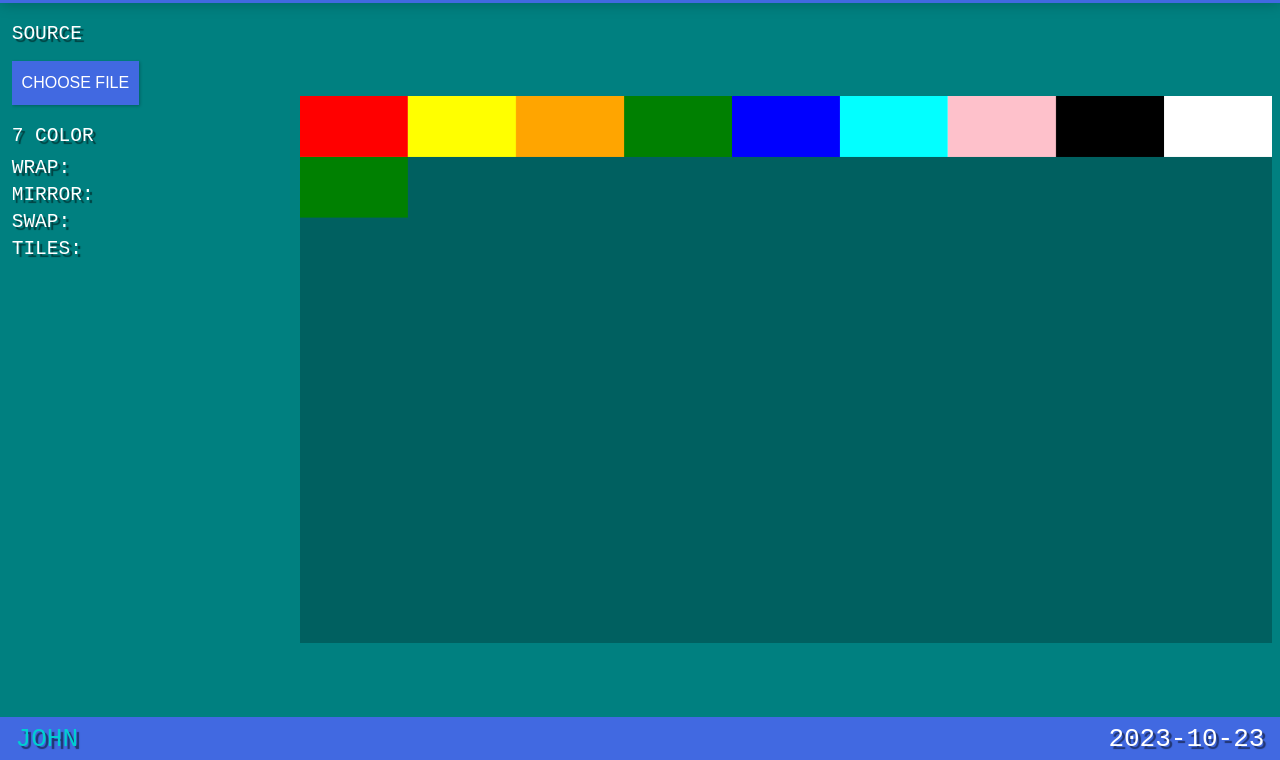
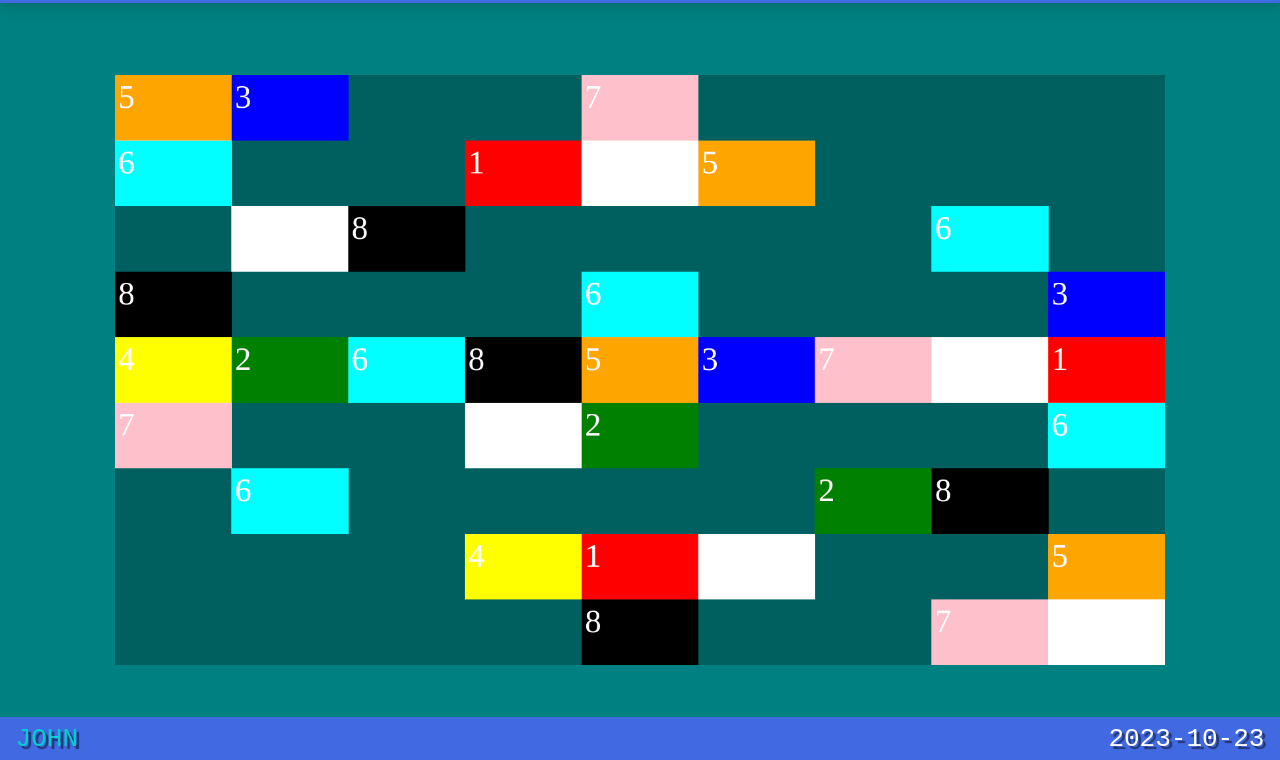
Before and after one commit to johntalton/wave-function-collapse, a plain HTML site: page index.html in a window 1280 px wide. Shown: the part 40-800 px from the top of the page. Drawn offline with Linux system fonts and the light colour scheme.

Commit message:
updates with beeps 🔔

```diff
--- a/index.html
+++ b/index.html
@@ -18,7 +18,7 @@
 			<h1>Wave Function Collapse</h1>
 			<h2>High Resolution - Texture #1</h2>
 		</header>
-		<aside data-open>
+		<aside>
 			<form method="dialog" onchange="window.postMessage({ type: 'sourcePicker' })">
 				<label for="sourcePicker">Source</label>
 				<input id="sourcePicker" name="sourcePicker" type="file" accept="image/*" />
--- a/index.js
+++ b/index.js
@@ -1,6 +1,44 @@
 
-import { WaveFunctionCollapse } from "./wfc.js"
+import { WaveFunctionCollapse, consoleGrid } from "./wfc.js"
 import { UI } from './ui.js'
+
+const WIKIPEDIA_ITEMS =  [
+	{ resolved: 5 }, { resolved: 3 }, { },			{ }, { resolved: 7 }, { },			{ }, { }, { },
+	{ resolved: 6 }, { }, { },			{ resolved: 1 }, { resolved: 9 }, { resolved: 5 },			{ }, { }, { },
+	{ }, { resolved: 9 }, { resolved: 8 },			{ }, { }, { },			{ }, { resolved: 6 }, { },
+
+	{ resolved: 8 }, { }, { },			{ }, { resolved: 6 }, { },			{ }, { }, { resolved: 3 },
+	{ resolved: 4 }, { }, { },			{ resolved: 8 }, { }, { resolved: 3 },			{ }, { }, { resolved: 1 },
+	{ resolved: 7 }, { }, { },			{ }, { resolved: 2 }, { },			{ }, { }, { resolved: 6 },
+
+	{ }, { resolved: 6 }, { },			{ }, { }, { },			{ resolved: 2 }, { resolved: 8 }, { },
+	{ }, { }, { },			{ resolved: 4 }, { resolved: 1 }, { resolved: 9 },			{ }, { }, { resolved: 5 },
+	{ }, { }, { },			{ }, { resolved: 8 }, { },			{ }, { resolved: 7 }, { resolved: 9 },
+]
+	.map(item => ({
+		...item,
+		resolved: item.resolved !== undefined ? item.resolved - 1 : undefined
+	}))
+
+
+const NOT_FUN = [
+		{ }, { resolved: 2 }, { },			{ }, { }, { },			{ }, { }, { },
+		{ }, { }, { },			{ resolved: 6 }, { }, { },			{ }, { }, { resolved: 3 },
+		{ }, { resolved: 7 }, { resolved: 4 },			{ }, { resolved: 8 }, { },			{ }, { }, { },
+
+		{ }, { }, { },			{ }, { }, { resolved: 3 },			{ }, { }, { resolved: 2 },
+		{ }, { resolved: 8 }, { },			{ }, { resolved: 4 }, { },			{ }, { resolved: 1 }, { },
+		{ resolved: 6 }, { }, { },			{ resolved: 5 }, { }, { },			{ }, { }, { },
+
+		{ }, { }, { },			{ }, { resolved: 1 }, { },			{ resolved: 7 }, { resolved: 8 }, { },
+		{ resolved: 5 }, { }, { },			{ }, { }, { resolved: 9 },			{ }, { }, { },
+		{ }, { }, { },			{ }, { }, { },			{ }, { resolved: 4 }, { },
+	]
+	.map(item => ({
+		...item,
+		resolved: item.resolved !== undefined ? item.resolved - 1 : undefined
+	}))
+
 
 function setup() {
 	const source = document.getElementById('source')
@@ -10,7 +48,7 @@ function setup() {
 		colorSpace: 'display-p3'
 	})
 
-	context.imageSmoothingEnabled = false
+	context.imageSmoothingEnabled = true
 
 	return {
 		canvas, context,
@@ -19,19 +57,21 @@ function setup() {
 		grid: {
 			height: 9,
 			width: 9,
-			items: [
-				{ }, { }, { },  { }, { }, { },  { }, { }, { },
-				{ }, { }, { },  { }, { }, { },  { }, { }, { },
-				{ }, { }, { },  { }, { }, { },  { }, { }, { },
+			items: WIKIPEDIA_ITEMS,
+			// items: NOT_FUN,
+		// 	items: [
+		// 		{ }, { }, { },  { resolved: 0 }, { }, { },  { }, { }, { },
+		// 		{ }, { }, { },  { }, { }, { },  { }, { }, { },
+		// 		{ }, { }, { },  { }, { }, { },  { }, { }, { },
 
-				{ }, { }, { },  { }, { }, { },  { }, { }, { },
-				{ }, { }, { },  { }, { }, { },  { }, { }, { },
-				{ }, { }, { },  { }, { }, { },  { }, { }, { },
+		// 		{ }, { }, { },  { }, { }, { },  { }, { }, { },
+		// 		{ }, { }, { },  { }, { }, { },  { }, { }, { },
+		// 		{ }, { }, { },  { }, { }, { },  { }, { }, { },
 
-				{ }, { }, { },  { }, { }, { },  { }, { }, { },
-				{ }, { }, { },  { }, { }, { },  { }, { }, { },
-				{ }, { }, { },  { }, { }, { },  { }, { }, { },
-			]
+		// 		{ }, { }, { },  { }, { }, { },  { }, { }, { },
+		// 		{ }, { }, { },  { }, { }, { },  { }, { }, { },
+		// 		{ }, { }, { },  { }, { }, { },  { }, { }, { },
+		// 	]
 		},
 		tiles: [
 			{ name: '1', weight: 1, color: 'red' },
@@ -41,23 +81,22 @@ function setup() {
 			{ name: '5', weight: 1, color: 'orange' },
 			{ name: '6', weight: .1, color: 'cyan' },
 			{ name: '7', weight: .1, color: 'pink' },
-			{ name: '8', weight: .01, color: 'black' },
+			{ name: '8', weight: 1, color: 'black' },
 			{ name: '9', weight: .01, color: 'white' },
 		]
 
 		// grid: {
-		// 	height: 2,
+		// 	height: 3,
 		// 	width: 3,
 		// 	items: [
+		// 		{}, {}, {},
 		// 		{}, {}, {},
 		// 		{}, {}, {}
 		// 	]
 		// },
 		// tiles: [
-		// 	{ name: 'bar', weight: .25, color: 'red' },
-		// 	{ name: 'foo', weight: .5, color: 'green' },
-		// 	{ name: 'bar', weight: 1, color: 'blue' },
-		// 	{ name: 'qix', weight: 1, color: 'yellow' }
+		// 	{ name: 'X', weight: 1, color: 'green' },
+		// 	{ name: 'O', weight: 1, color: 'blue' },
 		// ]
 	}
 }
@@ -94,24 +133,66 @@ function render(config) {
 
 			config.context.fillRect(canvasX, canvasY, cellWidth, cellHeight)
 
-			// config.context.fillStyle = 'black'
-			// config.context.font = '50px san-serif'
-			// config.context.fillText('0,1,2,3,4,5', canvasX + 5, canvasY + cellHeight / 2)
+			if(resolved) {
+				const tile = config.tiles[item.resolved]
+
+				config.context.fillStyle = 'white'
+				config.context.font = '50px san-serif'
+				config.context.fillText(tile.name, canvasX + 5, canvasY + cellHeight / 2)
+			}
 
 		}
 	}
+
+	// if(config.grid.resolved !== true)
+	// 	update(config)
 }
 
 function update(config) {
 	config.grid = WaveFunctionCollapse.collapse(config.grid, config.tiles)
-	render(config)
+	// console.log(consoleGrid(config.grid))
+	// render(config)
 
 	if(config.grid.resolved === true) { clearInterval(config.updateTimer) }
 }
 
 async function onContentLoaded() {
+
+	//
+	window.addEventListener('keydown', event => {
+		const keys = [ 'ArrowRight', 'ArrowLeft' ]
+		if(!keys.includes(event.key)) { return }
+
+		const frequency = event.key === 'ArrowRight' ? 260 :
+			event.key === 'ArrowLeft' ? 300 :
+			0
+
+		//
+		const audioContext = new window.AudioContext()
+
+		const oscillator = new OscillatorNode(audioContext, {
+			type: 'sine',
+			frequency
+		})
+		// oscillator.type = 'square'
+		// oscillator.frequency.setValueAtTime(440, audioContext.currentTime)
+
+		const gain = new GainNode(audioContext)
+		gain.gain.value = 0
+
+		oscillator.connect(gain).connect(audioContext.destination)
+
+		gain.gain.setValueAtTime(.0125, audioContext.currentTime + .125)
+		gain.gain.setValueAtTime(.00125, audioContext.currentTime + .25)
+
+		oscillator.start(audioContext.currentTime)
+		oscillator.stop(audioContext.currentTime + .25)
+	})
+
 	//
 	const config = setup()
+
+	config.grid = WaveFunctionCollapse.normalizeGrid(config.grid, config.tiles)
 
 	//
 	onmessage = event => {
@@ -130,7 +211,9 @@ async function onContentLoaded() {
 	//
 	config.updateTimer = setInterval(() => {
 		update(config)
-	}, 1000 * .51)
+		render(config)
+	}, 1000 * 1)
+
 	update(config)
 }
 
--- a/wfc.js
+++ b/wfc.js
@@ -7,10 +7,15 @@
 // }
 
 
-function gridItemEntropy(item, tiles) {
+function gridItemEntropy(item, tiles, strong = true) {
 	const { superPositions } = {
 		superPositions: [ ...new Array(tiles.length)].map((_, i) => i),
 		...item
+	}
+
+	if(strong) {
+		if(superPositions.length === 1) { return 0 }
+		return 1
 	}
 
 	return superPositions.length / tiles.length
@@ -29,8 +34,70 @@ function selectSuperPosition(item, tiles) {
 	return fullResult.pos
 }
 
+function propagateSudoku(grid, tiles, candidate, resolvedTilePos) {
+
+	const targetX = candidate.idx % grid.width
+	const targetY = Math.floor(candidate.idx / grid.width)
+
+	const column = grid.items.filter((_, idx) => {
+		const x = idx % grid.width
+		return x === targetX
+	})
+
+	// console.log(column)
+
+	const row = grid.items.filter((_, idx) => {
+		const y = Math.floor(idx / grid.width)
+		return y === targetY
+	})
+
+	const sy = 27 * Math.floor(targetY / 3)
+	const sx = 3 * Math.floor(targetX / 3)
+	const s = sy + sx
+	const cubIdxs = [
+		s, s + 1, s + 2,
+		s + 9, s + 9 + 1, s + 9 + 2,
+		s + 18, s + 18 + 1, s + 18 + 2,
+	]
+
+	// console.log('cube', targetX, targetY, cubIdxs)
+	const cube = grid.items.filter((_, idx) => {
+		return cubIdxs.includes(idx)
+	})
+
+	// console.log({ column, row, cube })
+	const all = [ ...column, ...row, ...cube ]
+	all.forEach(item => {
+		item.superPositions = item.superPositions || [ ...new Array(tiles.length)].map((_, i) => i)
+		item.superPositions = item.superPositions.filter(pos => pos != resolvedTilePos)
+	})
+
+	return grid
+}
+
+
+
 
 export class WaveFunctionCollapse {
+	static normalizeGrid(grid, tiles) {
+
+		const resolvedItems = grid.items
+			.map((item, idx) => ({ ...item, idx }))
+			.filter(item => (item.resolved !== undefined))
+
+		for(const ri of resolvedItems) {
+			// console.log(ri)
+			propagateSudoku(grid, tiles, ri, ri.resolved)
+		}
+
+		return grid
+
+		// return {
+		// 	...grid,
+		// 	items: grid.items.map(item => ({ ...item, resolved: undefined }))
+		// }
+	}
+
 	static collapse(grid, tiles) {
 		// console.log('collapse', grid, tiles)
 
@@ -43,7 +110,7 @@ export class WaveFunctionCollapse {
 				const e = gridItemEntropy(item, tiles)
 
 				const targetX = idx % grid.width
-			const targetY = Math.floor(idx / grid.width)
+				const targetY = Math.floor(idx / grid.width)
 
 				return { item, idx, e, targetX, targetY }
 			})
@@ -57,11 +124,16 @@ export class WaveFunctionCollapse {
 		}
 
 		// console.log('selected candidate', candidate, rest)
+		if(candidate.item.superPositions !== undefined && candidate.item.superPositions.length <= 0) {
+			console.log('grid candidate exhausted superPositions', candidate)
+			grid.resolved = true
+			return grid
+		}
 
 		//
 		// resolve grid item
 		const resolvedTilePos = selectSuperPosition(candidate.item, tiles)
-		const resolvedTile = tiles[resolvedTilePos]
+		// const resolvedTile = tiles[resolvedTilePos]
 
 		candidate.item.resolved = resolvedTilePos
 		candidate.item.superPositions = []
@@ -71,45 +143,7 @@ export class WaveFunctionCollapse {
 		//
 		// propagate constraints to neighbors
 		// custom ...
-		{
-			const targetX = candidate.idx % grid.width
-			const targetY = Math.floor(candidate.idx / grid.width)
-
-			const column = grid.items.filter((item, idx) => {
-				const x = idx % grid.width
-				return x === targetX
-			})
-
-			const row = grid.items.filter((item, idx) => {
-				const y = Math.floor(idx / grid.width)
-				return y === targetY
-			})
-
-			const sy =  27 * Math.floor(targetY / 3)
-			const sx = 3 * Math.floor(targetX / 3)
-			const s = sy + sx
-			const cubIdxs = [
-				s, s + 1, s + 2,
-				s + 9, s + 9 + 1, s + 9 + 2,
-				s + 18, s + 18 + 1, s + 18 + 2,
-			]
-
-			// console.log('cube', targetX, targetY, cubIdxs)
-			const cube = grid.items.filter((item, idx) => {
-				return cubIdxs.includes(idx)
-			})
-
-			// console.log({ column, row, cube })
-			const all = [ ...column, ...row, ...cube ]
-			all.forEach(item => {
-				item.superPositions = item.superPositions || [ ...new Array(tiles.length)].map((_, i) => i)
-				item.superPositions = item.superPositions.filter(pos => pos != resolvedTilePos)
-			})
-
-
-		}
-
-
+		propagateSudoku(grid, tiles, candidate, resolvedTilePos)
 
 		const items = grid.items
 
@@ -184,23 +218,24 @@ export class WaveFunctionCollapse {
 // config.grid = WaveFunctionCollapse.collapse(config.grid, config.tiles)
 
 
+export function consoleGrid(grid) {
+	const BRK_STR = '\n------+-------+------\n'
+	return (grid.items.reduce((acc, item, idx) => {
 
-// const BRK_STR = '\n------+-------+------\n'
-// console.log(config.grid.items.reduce((acc, item, idx) => {
+		// const value = item.resolved || '_'
+		const value = (item.resolved !== undefined) ? item.resolved : ('[' + (item.superPositions || '_') + ']')
 
-// 	// const value = item.resolved || '_'
-// 	const value = (item.resolved !== undefined) ? item.resolved : ('[' + (item.superPositions || '_') + ']')
+		const modBar = (idx + 1) % 3 === 0
+		const modRet = (idx + 1) % 9 === 0
+		const modBrk = (idx + 1) % 27 === 0
+		const modEnd = (idx + 1) % 81 === 0
 
-// 	const modBar = (idx + 1) % 3 === 0
-// 	const modRet = (idx + 1) % 9 === 0
-// 	const modBrk = (idx + 1) % 27 === 0
-// 	const modEnd = (idx + 1) % 81 === 0
+		const suffix = modEnd ? '\n.' :
+			modBrk ? BRK_STR :
+			modRet ? '\n' :
+			modBar ? ' | ':
+			' '
 
-// 	const suffix = modEnd ? '\n.' :
-// 		modBrk ? BRK_STR :
-// 		modRet ? '\n' :
-// 		modBar ? ' | ':
-// 		' '
-
-// 	return acc + value + suffix
-// }, '\n'))
+		return acc + value + suffix
+	}, '\n'))
+}
```
Also changed, not shown: stuff.js (added, +93 -0 lines).
